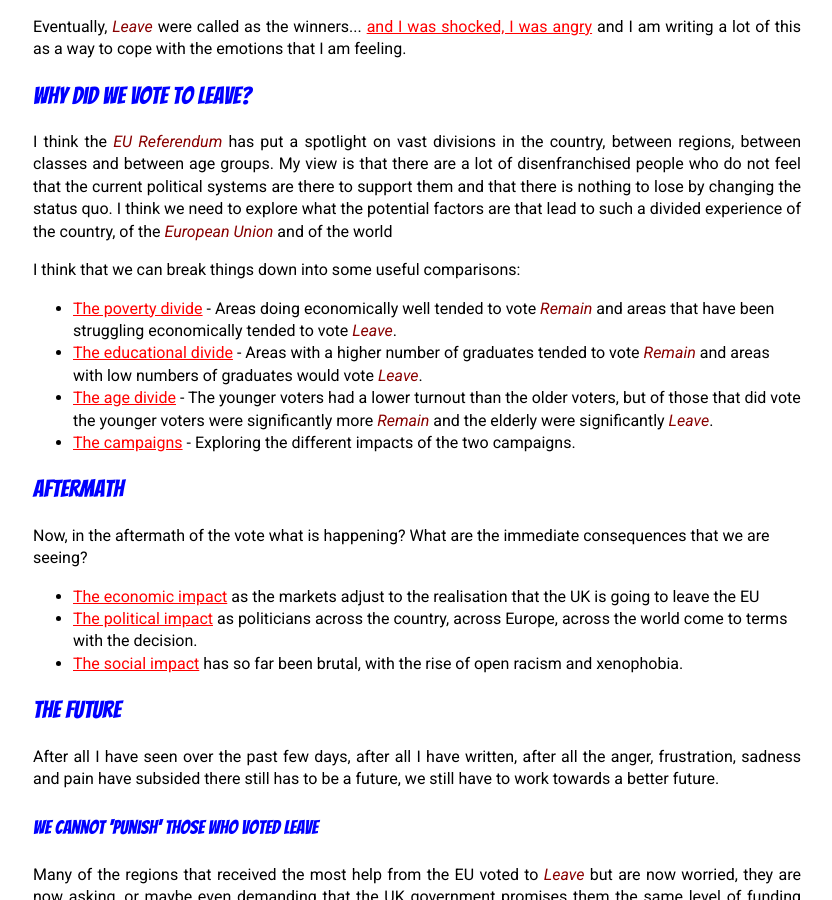
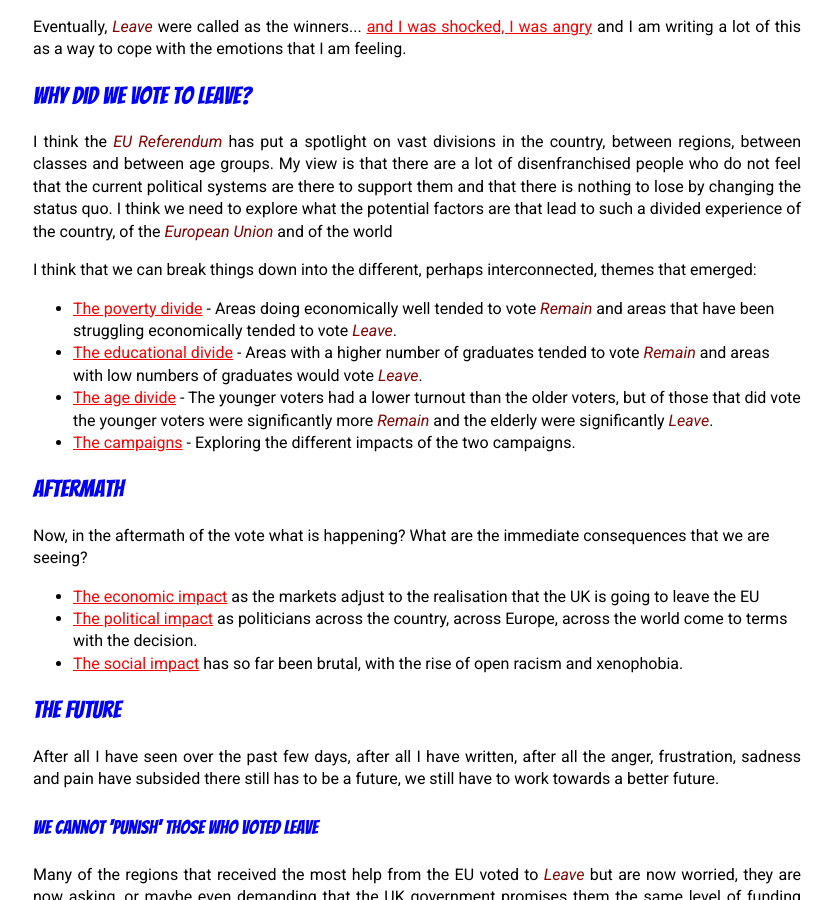
Before and after one commit to ninjaferret/politicallyconfusedninja, a Jekyll site: the page built from _posts/2016-06-26-1-the-eu-referendum-my-thoughts.html, in a window 1280 px wide and 900 px high, scrolled down 854 px. Shown: the whole window, without its empty margins (47-879 px from the left). Built offline with Jekyll 4.4.1, drawn with Linux system fonts in a browser that asks for light colours; comment, search, counter and statistics services are not loaded.

Commit message:
Change some wording

```diff
--- a/_posts/2016-06-26-1-the-eu-referendum-my-thoughts.html
+++ b/_posts/2016-06-26-1-the-eu-referendum-my-thoughts.html
@@ -28,7 +28,7 @@
 
 <p>I think the <em>EU Referendum</em> has put a spotlight on vast divisions in the country, between regions, between classes and between age groups. My view is that there are a lot of disenfranchised people who do not feel that the current political systems are there to support them and that there is nothing to lose by changing the status quo. I think we need to explore what the potential factors are that lead to such a divided experience of the country, of the <em>European Union</em> and of the world</p>
 
-<p>I think that we can break things down into some useful comparisons:</p>
+<p>I think that we can break things down into the different, perhaps interconnected, themes that emerged:</p>
 
 <ul>
 	<li><a href="/2016/06/26/3-the-poverty-divide.html" title="Thoughts on how the poverty divide affected the referendum">The poverty divide</a> - Areas doing economically well tended to vote <em>Remain</em> and areas that have been struggling economically tended to vote <em>Leave</em>.</li>
```
